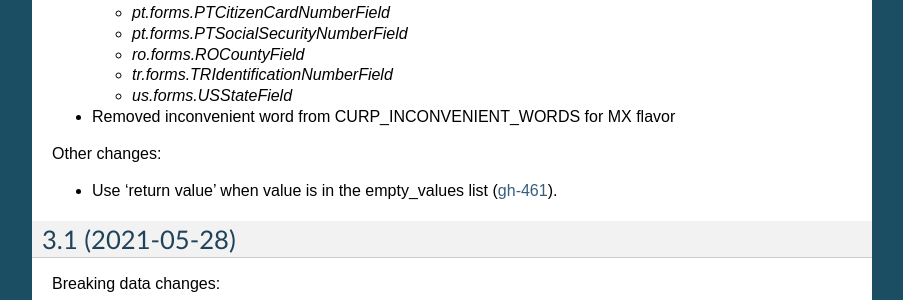
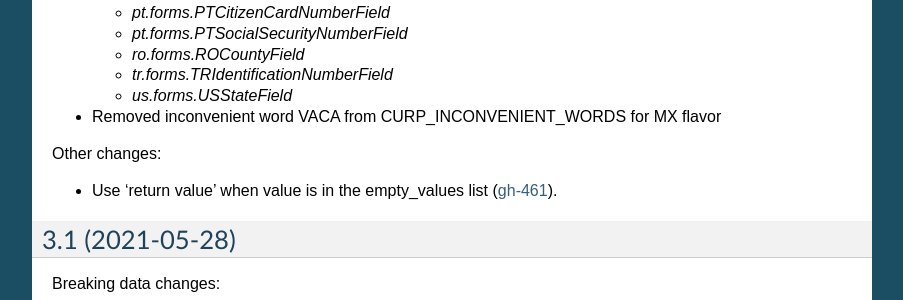
Before and after one commit to django/django-localflavor, a Sphinx documentation site: the page built from docs/changelog.rst, in a window 1280 px wide and 900 px high, scrolled down 989 px. Shown: the part 152-452 px from the top of the window, without its empty margins (198-1101 px from the left). Built offline with Sphinx 7.4.7, drawn with Linux system fonts in a browser that asks for light colours.

Commit message:
Updated changelog to clarify which CURP_INCONVENIENT_WORDS was removed.

```diff
--- a/docs/changelog.rst
+++ b/docs/changelog.rst
@@ -69,7 +69,7 @@ Modifications to existing flavors:
   - `ro.forms.ROCountyField`
   - `tr.forms.TRIdentificationNumberField`
   - `us.forms.USStateField`
-- Removed inconvenient word from CURP_INCONVENIENT_WORDS for MX flavor
+- Removed inconvenient word VACA from CURP_INCONVENIENT_WORDS for MX flavor
 
 Other changes:
 
```
